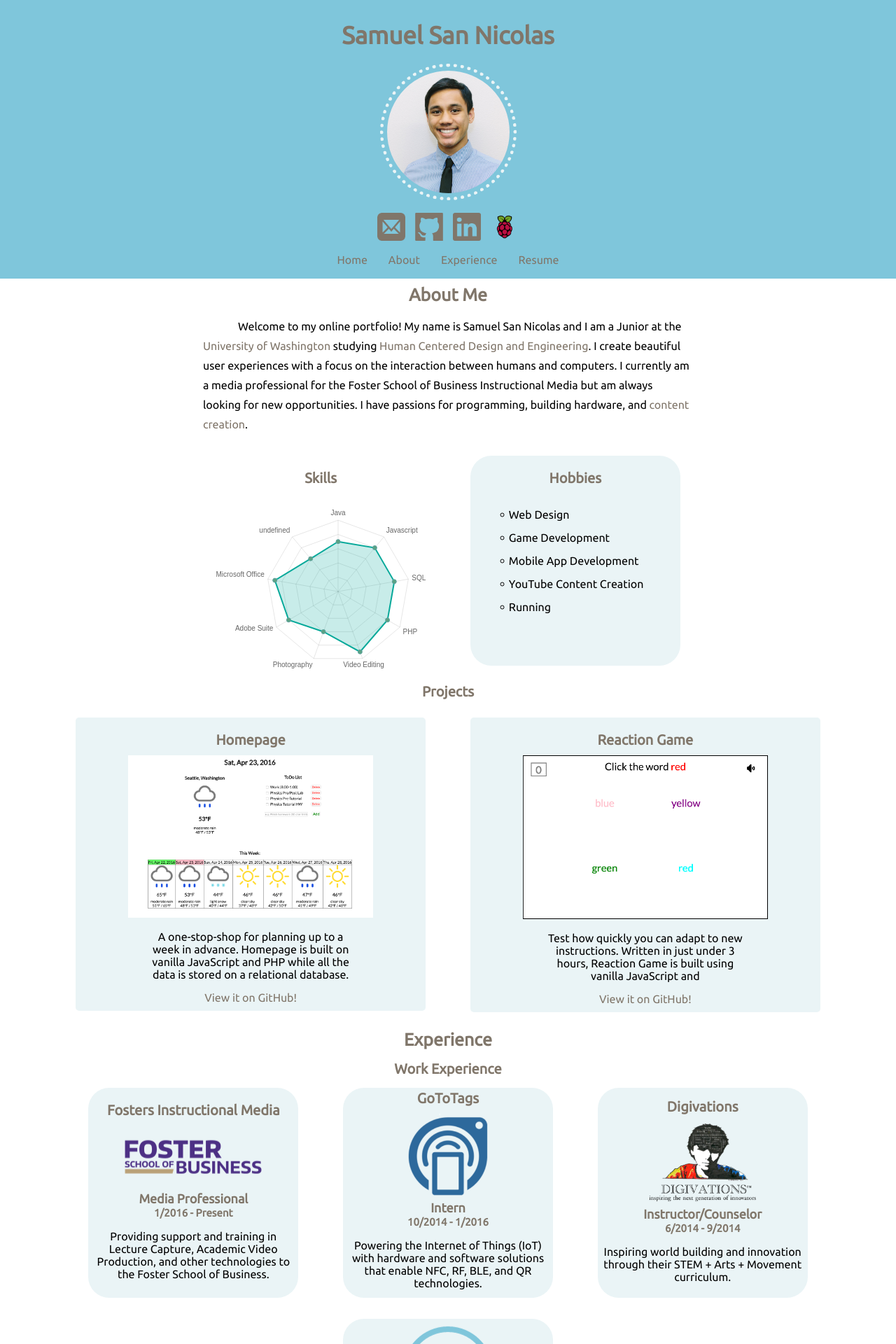
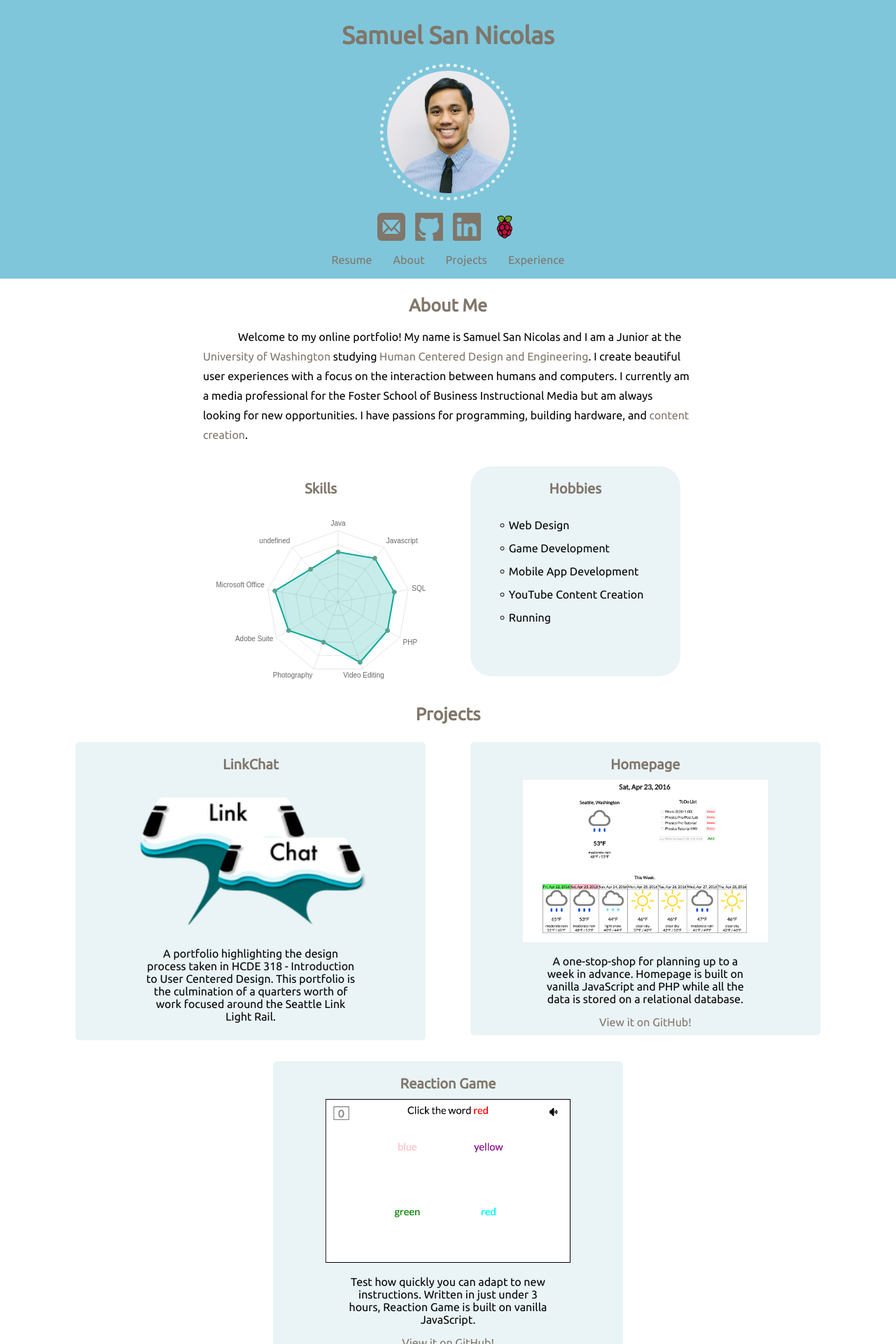
Before and after one commit to sjsn/Online-Portfolio, a PHP site: page /index.html in a window 1280 px wide. Shown: the top 1920 px of the page at 70% size. Run offline with PHP 8.4, Linux system fonts and the light colour scheme; some libraries are stand-ins or nearby versions.

Commit message:
Added HCDE 318

```diff
--- a/index.css
+++ b/index.css
@@ -62,6 +62,10 @@ body {
 		width: 500px;
 		margin: 15px 30px;
 	}
+
+	.proj p {
+		width: 60%;
+	}
 }
 
 @media only screen and (max-width: 500px) {
@@ -116,6 +120,11 @@ body {
 
 	.proj {
 		width: 90%;
+		margin-bottom: 20px;
+	}
+
+	.proj p {
+		width: 80%;
 	}
 }
 
@@ -214,15 +223,15 @@ a:hover {
 	margin: auto;
 }
 
-h3, #projects h2 {
+h3 {
 	color: #80766a;
 	font-size: 25px;
-	margin-top: 10px;
+	margin-top: 25px;
 	margin-bottom: 10px;
 	text-align: center;
 }
 
-h4, #projects h3 {
+h4 {
 	color: #80766a;
 	font-size: 20px;
 	margin-top: 10px;
@@ -338,6 +347,7 @@ h4, #projects h3 {
 	bottom: 0;
 	background-color: #7fc6db;
 	text-align: center;
+	margin-top: 40px;
 }
 
 .copyright > p {
@@ -372,7 +382,6 @@ h4, #projects h3 {
 }
 
 .proj p {
-	width: 60%;
 	margin: auto;
 	padding: 15px 15px;
 }
--- a/index.html
+++ b/index.html
@@ -36,10 +36,10 @@
 	</div>
 	<div class="menu">
 		<ul>
-			<li><a href="#header">Home</a></li>
+			<li><a href="Resume.pdf" type="_parent">Resume</a></li>
 			<li><a href="#about">About</a></li>
+			<li><a href="#projects">Projects</a></li>
 			<li><a href="#experience">Experience</a></li>
-			<li><a href="Resume.pdf" type="_parent">Resume</a></li>
 		</ul>
 	</div>
 </section>
@@ -76,6 +76,17 @@
 <section id="projects">
 	<h3>Projects</h3>
 		<div class="proj">
+			<a href="http://linkchat.weebly.com/">
+				<h4>LinkChat</h4>
+				<img src="./images/linkchat.png" class="projimg"/>
+			</a>
+			<p>
+				A portfolio highlighting the design process taken in HCDE 318 -
+				Introduction to User Centered Design. This portfolio is the culmination of a
+				quarters worth of work focused around the Seattle Link Light Rail.
+			</p>
+		</div>
+		<div class="proj">
 			<a href="http://students.washington.edu/sjsn/homepage">
 				<h4>Homepage</h4>
 				<img src="./images/homepage.png" class="projimg"/>
@@ -90,14 +101,13 @@
 			</a>
 		</div>
 		<div class="proj">
-			<a href="./reactiongame/index.html">
+			<a href="./reactiongame/">
 				<h4>Reaction Game</h4>
 				<img src="./images/reactiongame.png" class="projimg" />
 			</a>
 			<p>
 				Test how quickly you can adapt to new instructions. Written in
-				just under 3 hours, Reaction Game is built using vanilla JavaScript
-				and
+				just under 3 hours, Reaction Game is built on vanilla JavaScript.
 			</p>
 			<a href="https://github.com/sjsn/Reaction-Game">
 				View it on GitHub!
```
Also changed, not shown: images/linkchat.png (added).
